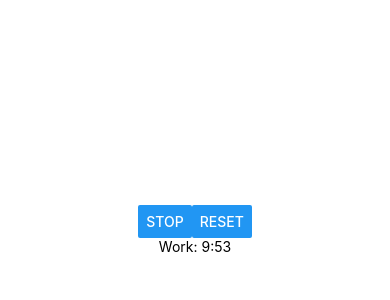
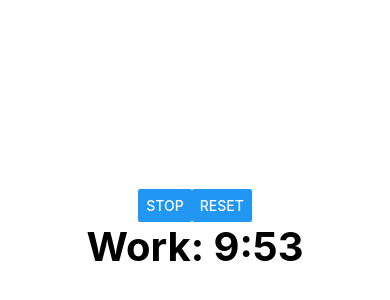
Before and after one commit to Li-Victor/Pomodoro-rn, a React Native app: screen / in a window 390 px wide. Shown: the part 192-492 px from the top of the page. Built offline with nearby package versions, Linux system fonts and the light colour scheme.

Commit message:
vibrate durations and styles for TimerDisplay

```diff
--- a/Timer.js
+++ b/Timer.js
@@ -5,7 +5,7 @@ import PropTypes from 'prop-types';
 import TimerDisplay from './TimerDisplay';
 import Buttons from './Buttons';
 
-const DURATION = 10000;
+const DURATION = 500;
 const breakLength = 5; // in minutes
 const workLength = 10; // in minutes
 
@@ -53,7 +53,7 @@ class Timer extends React.Component {
         isBreak: !prevState.isBreak
       }));
     } else {
-      if (timer === 1000) Vibration.vibrate(DURATION);
+      if (timer === 1000) Vibration.vibrate([DURATION, DURATION, DURATION]);
       this.setState((prevState) => ({ timer: prevState.timer - 1000 }));
     }
   }
--- a/TimerDisplay.js
+++ b/TimerDisplay.js
@@ -1,6 +1,13 @@
 import React from 'react';
-import { Text } from 'react-native';
+import { Text, StyleSheet } from 'react-native';
 import PropTypes from 'prop-types';
+
+const styles = StyleSheet.create({
+  text: {
+    fontWeight: 'bold',
+    fontSize: 40
+  }
+});
 
 // displays in minute:second
 function display(timer) {
@@ -12,7 +19,7 @@ function display(timer) {
 }
 const TimerDisplay = ({ timer, isBreak }) => (
   <React.Fragment>
-    { isBreak ? (<Text>Break: {display(timer)}</Text>) : (<Text>Work: {display(timer)}</Text>) }
+    { isBreak ? (<Text style={styles.text}>Break: {display(timer)}</Text>) : (<Text style={styles.text}>Work: {display(timer)}</Text>) }
   </React.Fragment>
 );
 
```
